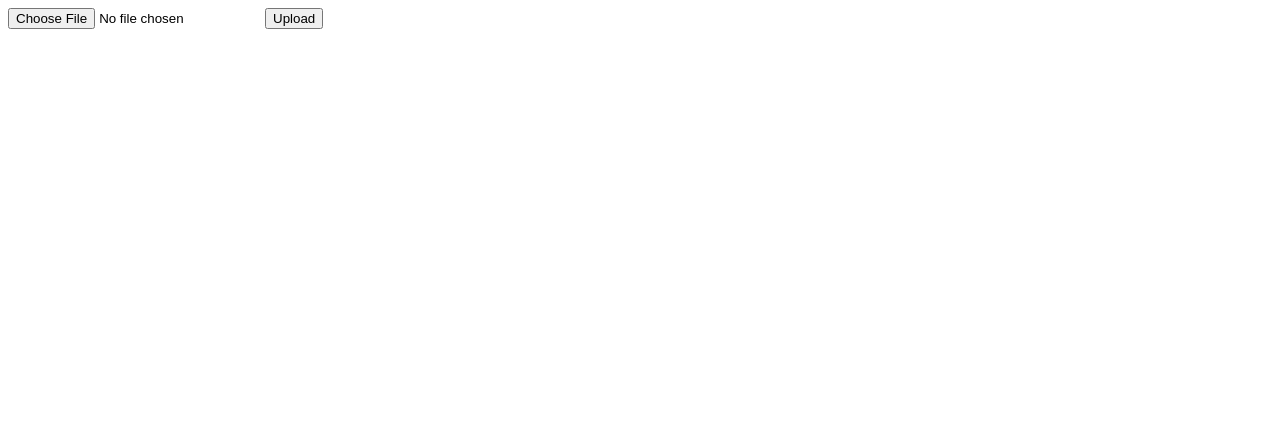
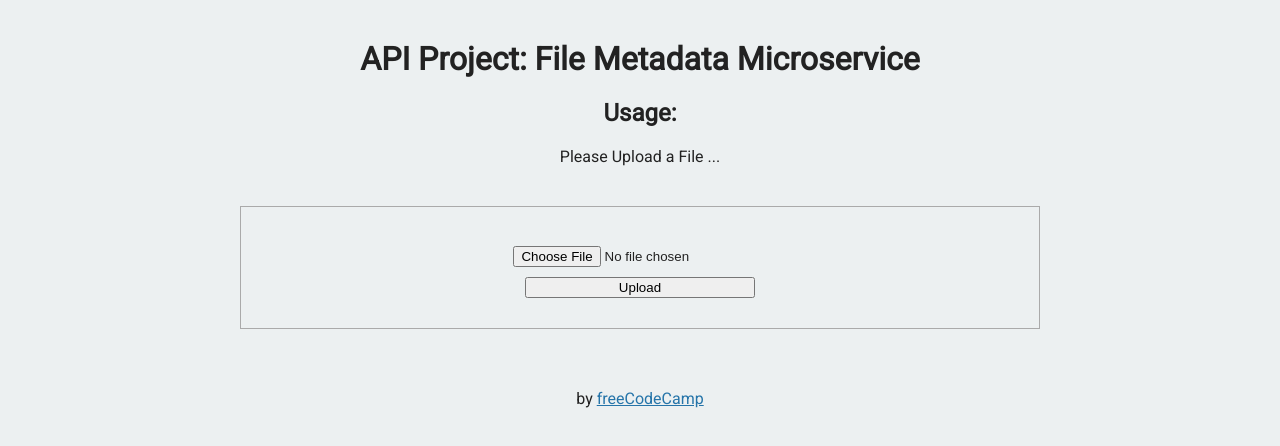
Before and after one commit to weblinkify/full-stack-code, a website: page boilerplate-project-filemetadata/views/index.html in a window 1280 px wide. Drawn offline with Linux system fonts and the light colour scheme.

Commit message:
File Metadata Microservice v5

```diff
--- a/boilerplate-project-filemetadata/package.json
+++ b/boilerplate-project-filemetadata/package.json
@@ -10,6 +10,6 @@
     "cors": "^2.8.5",
     "dotenv": "^8.2.0",
     "express": "^4.16.4",
-    "multer": "^2.2.0"
+    "multer": "^1.4.5-lts.1"
   }
 }
--- a/boilerplate-project-filemetadata/views/index.html
+++ b/boilerplate-project-filemetadata/views/index.html
@@ -1,8 +1,65 @@
+<!DOCTYPE html>
+<html>
+  <head>
+    <title>File Metadata</title>
+
+    <link
+      rel="shortcut icon"
+      href="https://cdn.freecodecamp.org/universal/favicons/favicon-32x32.png"
+      type="image/x-icon"
+    />
+
+    <link
+      href="https://fonts.googleapis.com/css?family=Roboto"
+      rel="stylesheet"
+      type="text/css"
+    />
+
+    <link
+      href="/public/style.css"
+      rel="stylesheet"
+      type="text/css"
+    />
+  </head>
+
+  <body>
+    <div class="container">
+      <h1>API Project: File Metadata Microservice</h1>
+
+      <h2>Usage:</h2>
+
+      <p>Please Upload a File ...</p>
+
+      <div class="view">
+        <h3 id="output"></h3>
+
         <form
           enctype="multipart/form-data"
           method="POST"
           action="/api/fileanalyse"
         >
-  <input type="file" name="upfile">
-  <input type="submit" value="Upload">
+          <input
+            id="inputfield"
+            type="file"
+            name="upfile"
+          />
+
+          <input
+            id="button"
+            type="submit"
+            value="Upload"
+          />
         </form>
+      </div>
+    </div>
+
+    <div class="footer">
+      <p>
+        by
+        <a href="https://www.freecodecamp.com">
+          freeCodeCamp
+        </a>
+      </p>
+    </div>
+  </body>
+</html>
```
Also changed, not shown: boilerplate-project-filemetadata/index.js (+1 -8 lines), 1 other file. Lines whose indentation alone changed are shown as unchanged.
